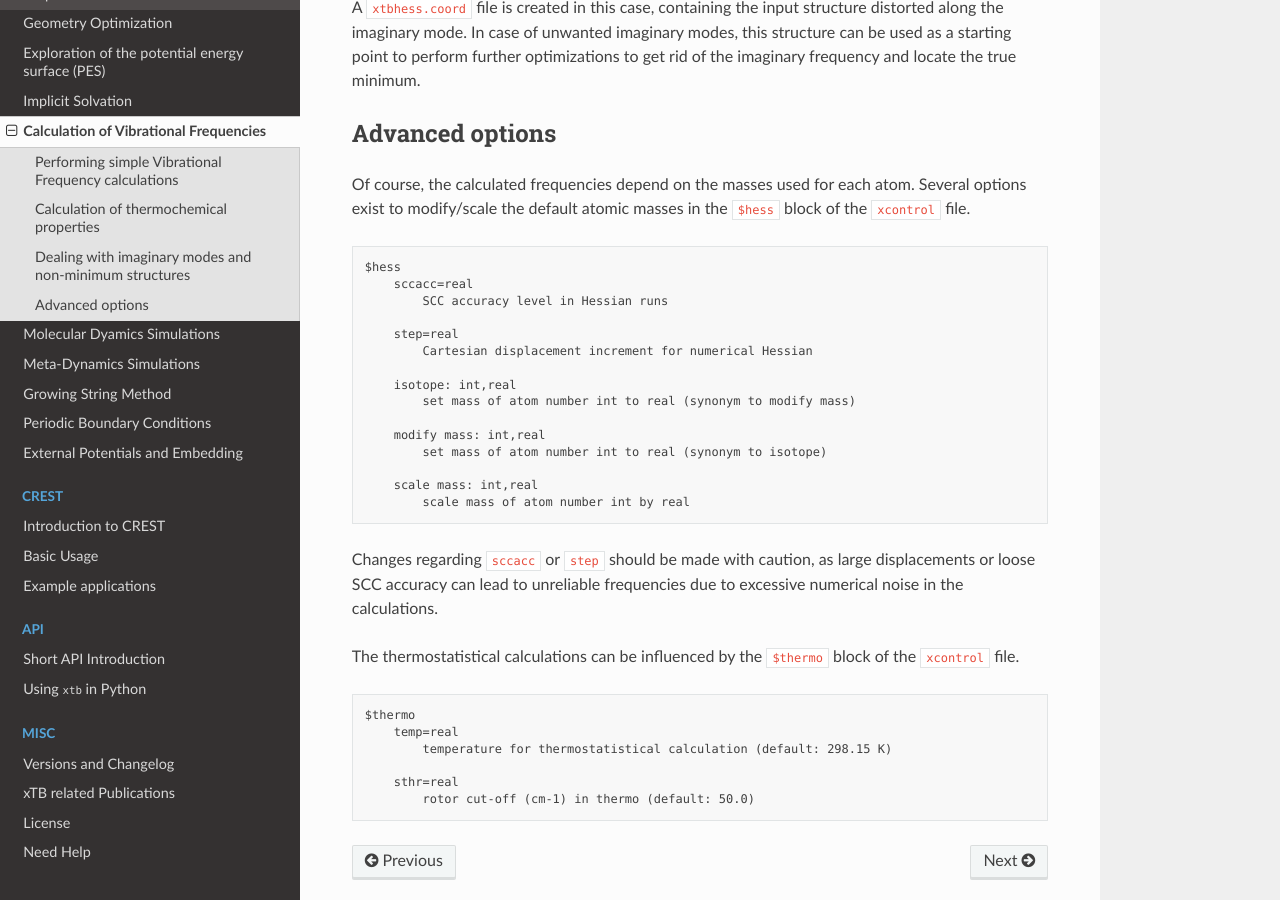
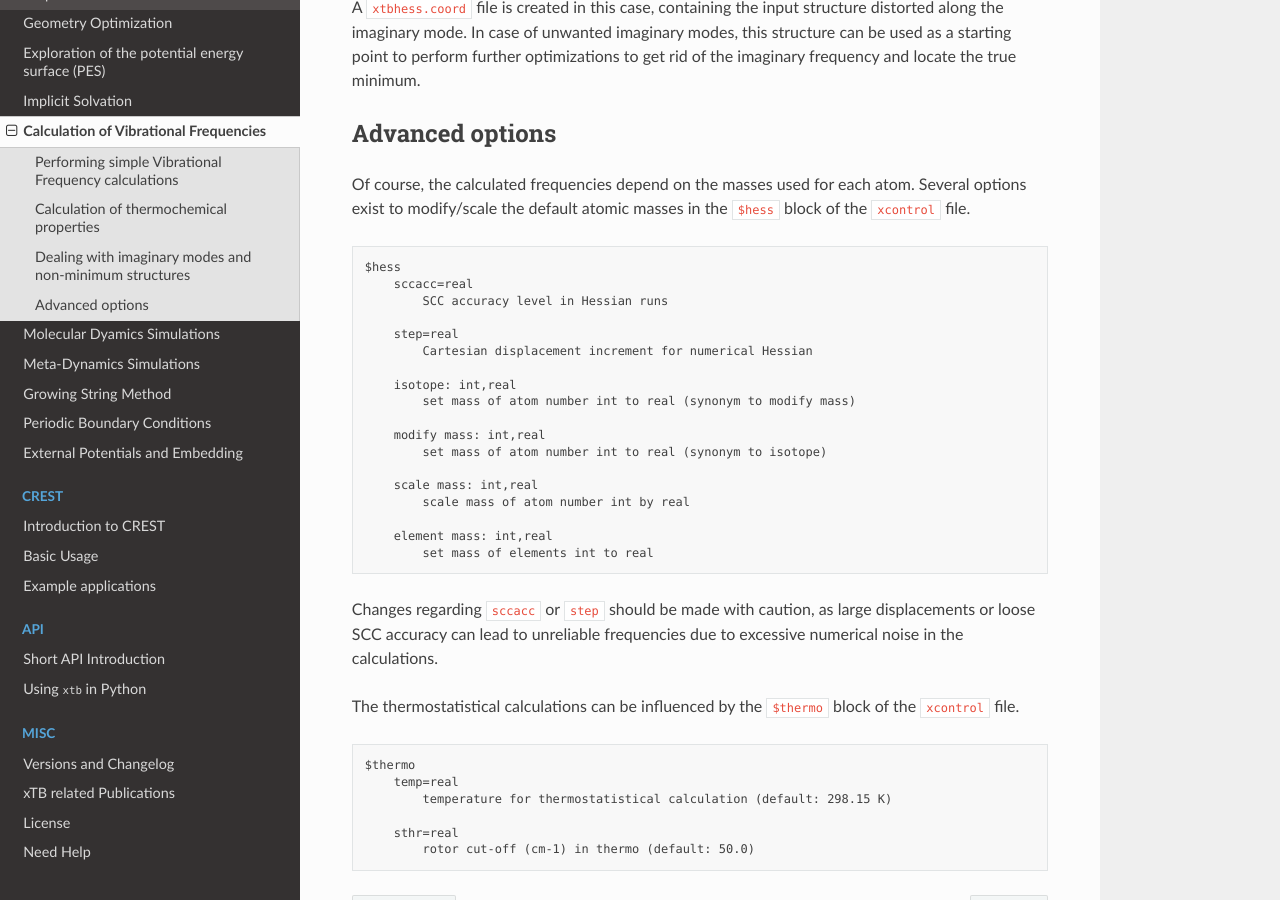
Before and after one commit to grimme-lab/xtb_docs, a Sphinx documentation site: the page built from source/hessian.rst, in a window 1280 px wide and 900 px high, scrolled down 3472 px. Built offline with Sphinx 7.4.7 and the Read the Docs theme 2.0.0, drawn with Linux system fonts in a browser that asks for light colours.

Commit message:
closes #12

```diff
--- a/source/hessian.rst
+++ b/source/hessian.rst
@@ -182,6 +182,9 @@ Of course, the calculated frequencies depend on the masses used for each atom. S
        scale mass: int,real
            scale mass of atom number int by real
 
+       element mass: int,real
+           set mass of elements int to real
+
 Changes regarding ``sccacc`` or ``step`` should be made with caution, as large displacements or loose SCC accuracy can lead to unreliable frequencies due to excessive numerical noise in the calculations.
 
 
```
